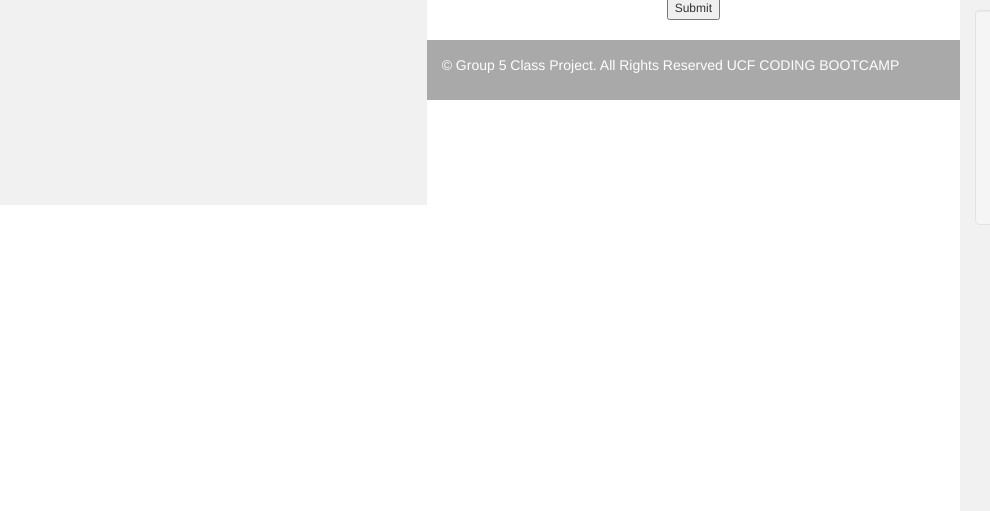
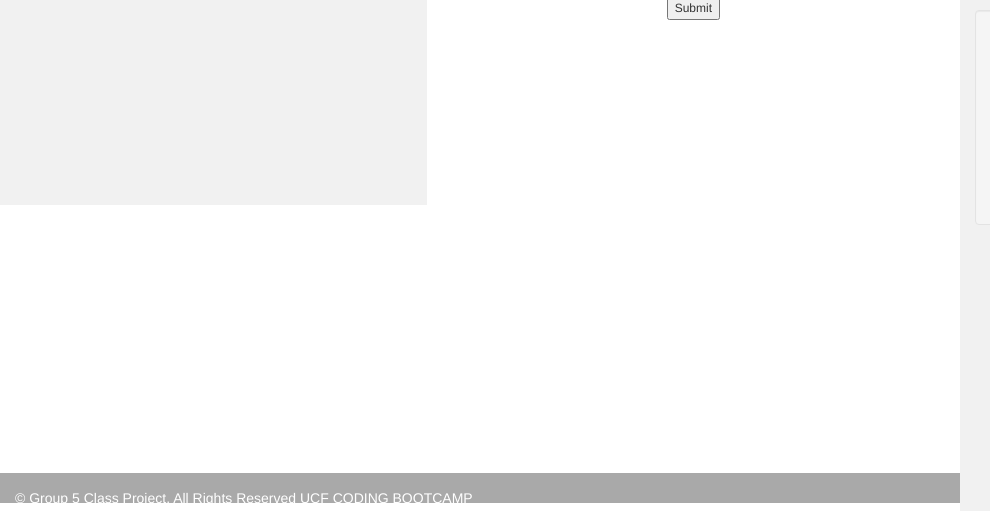
Before and after one commit to ByDillon/Insta-Crypto, a plain HTML site: page index.html in a window 1280 px wide. Shown: the part 297-808 px from the top of the page, 0-990 px from the left. Drawn offline with nearby package versions, Linux system fonts and the light colour scheme; no server answers.

Commit message:
foot changes

```diff
--- a/assets/css/style.css
+++ b/assets/css/style.css
@@ -19,12 +19,13 @@
 			background-color: #555;
 			color: white;
 			padding: 15px;
-		  position: relative;
+		 position: fixed;
 			bottom: 0;
-			width: 100%;
+			width: 2020px;
+			height: 20px;
 			left: 0;
 			opacity: 0.5;
-			margin-top: 20px;
+			margin-top: 50px;
 			border-radius: 0;
 
 	  }
```
